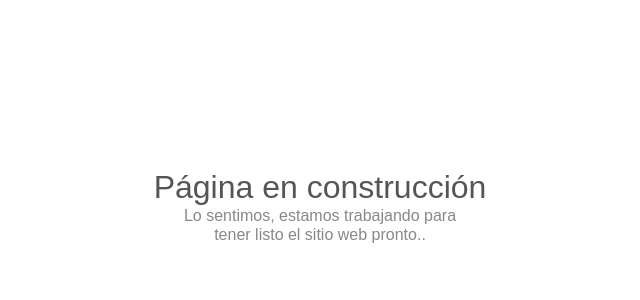
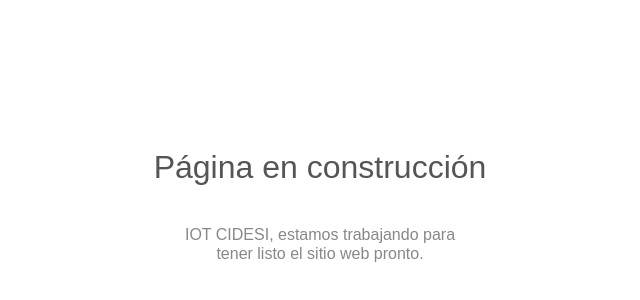
Before and after one commit to Lapicher/nginx_site, a plain HTML site: page index.html in a window 1280 px wide. Shown: the part 194-494 px from the top of the page, without its empty margins (320-960 px from the left). Drawn offline with Linux system fonts and the light colour scheme.

Commit message:
cambio de texto en index.html

```diff
--- a/index.html
+++ b/index.html
@@ -2,7 +2,7 @@
 <html lang="es">
 <head>
     <meta charset="utf-8">
-    <title>Página en construcción</title>
+    <title>IOT CIDESI</title>
     <meta name="viewport" content="width=device-width, initial-scale=1">
     <style>
         * {
@@ -44,7 +44,10 @@
 </head>
 <body>
     <h1>Página en construcción</h1>
-    <p>Lo sentimos, estamos trabajando para tener listo el sitio web pronto..</p>
+
+    <br>
+    <br>
+    <p>IOT CIDESI, estamos trabajando para tener listo el sitio web pronto.</p>
 </body>
 </html>
 <!-- IE needs 512+ bytes: https://blogs.msdn.microsoft.com/ieinternals/2010/08/18/friendly-http-error-pages/ -->
```
